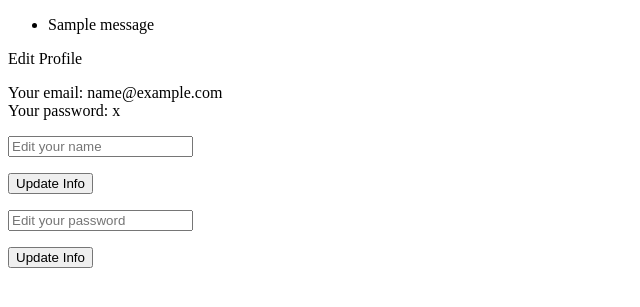
After one commit to emilydowgialo/Spent, a Flask app: template templates/edit-profile.html in a window 1280 px wide. The commit adds this page. Shown: the top 307 px of the page, without its empty margins (0-640 px from the left). Run offline with Flask 2, Linux system fonts and the light colour scheme; the template is opened without the code that fills it: values that come from a table or form of the project are taken from there, others are empty; tables that the repository leaves empty hold one stand-in row (values such as "Sample post"); one stand-in notice (Sample message) is shown; some libraries are stand-ins or nearby versions.

Commit message:
added edit profile page

```diff
--- a/server.py
+++ b/server.py
@@ -20,6 +20,45 @@ def index():
 
     # This is the homepage
     return render_template("homepage.html", user_session_info=session)
+
+
+@app.route('/edit-profile', methods=["POST"])
+def edit_profile():
+    """ Go to the profile edit page """
+
+    # Set the value of the user id of the user in the session
+    id = session.get('id')
+
+    # This is the user object
+    user = User.query.filter_by(id=id).first()
+
+    return render_template("edit-profile.html", user=user)
+
+
+@app.route('/profile-edit', methods=["POST"])
+def profile_edit():
+    """ Edit profile information """
+
+    # Set the value of the user id of the user in the session
+    id = session.get('id')
+
+    # Query the database for the user
+    user_info = User.query.filter_by(id=id).first()
+
+    # Get information from the forms
+    name = request.form.get("name")
+    password = request.form.get("password")
+
+    # Replace info in the database with new info
+    if name:
+        user_info.name = name
+        db.session.commit()
+
+    else:
+        user_info.password = password
+        db.session.commit()
+
+    return redirect(url_for('dashboard', id=id))
 
 
 @app.route('/chart-test', methods=["POST"])
--- /dev/null
+++ b/templates/edit-profile.html
@@ -0,0 +1,34 @@
+{% extends 'base.html' %}
+{% block content %}
+
+{% with messages = get_flashed_messages() %}
+  {% if messages %}
+    <ul class=flashes>
+    {% for message in messages %}
+      <li>{{ message }}</li>
+    {% endfor %}
+    </ul>
+  {% endif %}
+{% endwith %}
+
+Edit Profile<p>
+
+    <p>
+        Your email: {{user.email}}
+        <br>
+        Your password: {{user.password}}
+    </p>
+
+</p>
+
+<form action="/profile-edit" method="POST">
+    <input type="text" id="name" placeholder="Edit your name" name="name"><p>
+    <input type="submit" value="Update Info">
+</form>
+
+<form action="/profile-edit" method="POST">
+    <input type="text" id="password" placeholder="Edit your password" name="password"><p>
+    <input type="submit" value="Update Info">
+</form>
+
+{% endblock %}
```
Also changed, not shown: static/js/submit-budget.js (+28 -7 lines), templates/dashboard.html (+8 -19 lines).
